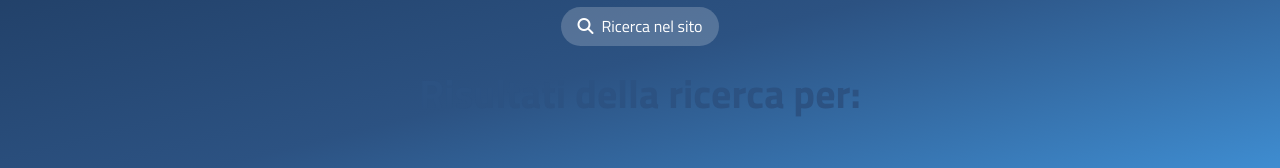
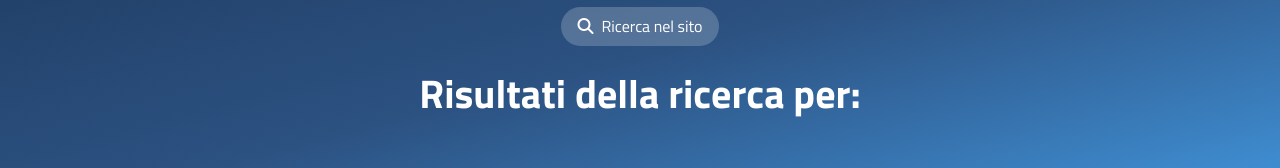
Before and after one commit to areait-dev/promosan, a Next.js app: page /ricerca in a window 1280 px wide. Shown: the part 185-353 px from the top of the page. Built offline with nearby package versions, Linux system fonts and the light colour scheme; no server answers.

Commit message:
Fix colore titolo hero /ricerca: forzato bianco (h1 globale era blu)
Co-Authored-By: Claude Opus 4.8 <noreply@anthropic.com>

```diff
--- a/app/ricerca/RicercaClient.tsx
+++ b/app/ricerca/RicercaClient.tsx
@@ -83,11 +83,11 @@ export default function RicercaClient({ initialQuery, news, options }: RicercaCl
             <i className="fas fa-search"></i>
             <span>Ricerca nel sito</span>
           </div>
-          <h1 className="text-3xl md:text-4xl font-bold mb-4">
+          <h1 className="text-3xl md:text-4xl font-bold mb-4" style={{ color: '#ffffff' }}>
             Risultati della ricerca per:
           </h1>
           {hasQuery && (
-            <p className="text-white text-2xl md:text-3xl font-semibold">
+            <p className="text-2xl md:text-3xl font-semibold" style={{ color: '#ffffff' }}>
               &ldquo;{initialQuery}&rdquo;
             </p>
           )}
```
